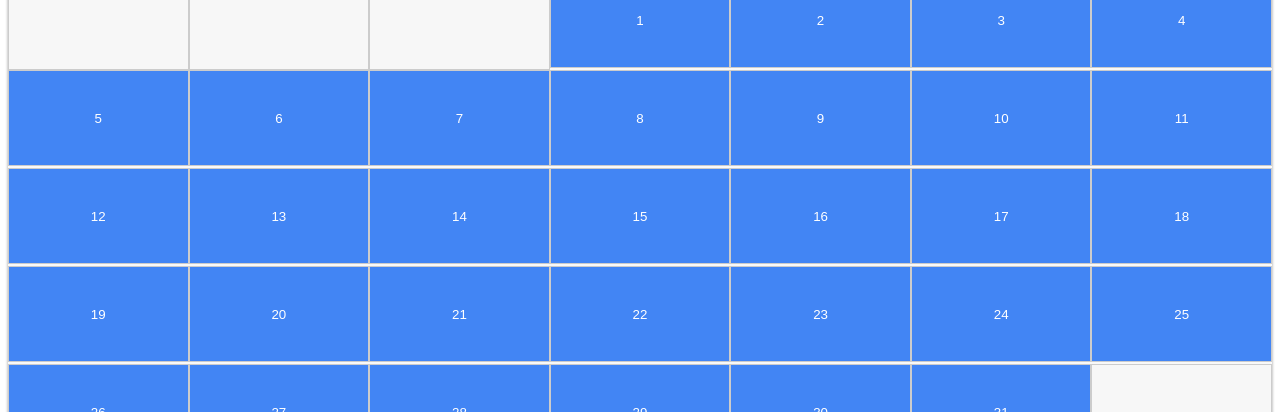
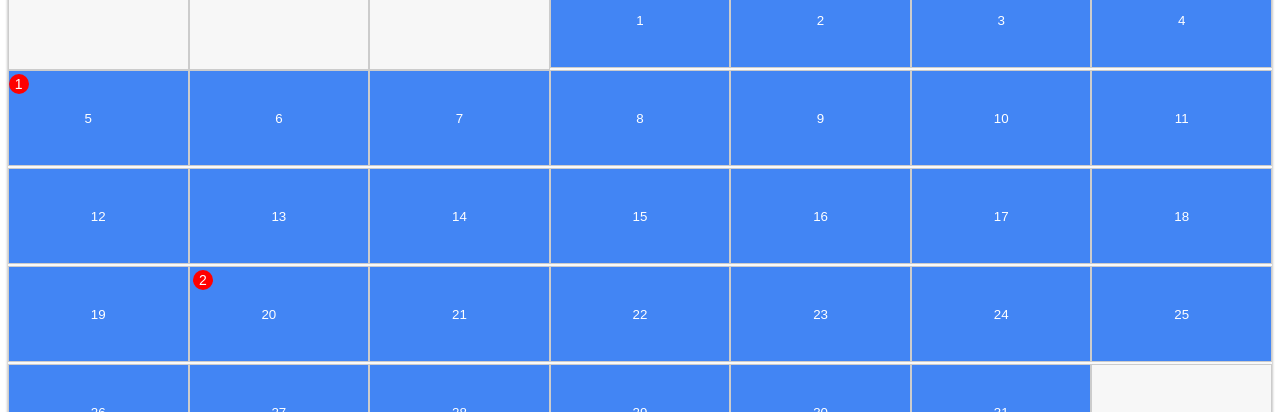
Before and after one commit to geoffreyxu/SpendSmart, a React (Create React App) app: page /plans in a window 1280 px wide. Shown: the part 227-639 px from the top of the page. Built offline with nearby package versions, Linux system fonts and the light colour scheme; no server answers.

Commit message:
added event popup number

```diff
--- a/src/components/plans/Calendar.js
+++ b/src/components/plans/Calendar.js
@@ -8,7 +8,7 @@ function Calendar(){
   const events = [
     {
       title: 'Meeting',
-      date: new Date(2023, 2, 5),
+      date: new Date(2023, 3, 5),
       value: 100
     },
     {
@@ -18,7 +18,7 @@ function Calendar(){
     },
     {
       title: 'Presentation',
-      date: new Date(2023, 2, 28),
+      date: new Date(2023, 3, 20),
       value: 30.94
     },
   ];
@@ -78,6 +78,58 @@ function Calendar(){
     setShowPopup(false);
   };
 
+  function ColoredSquare({backgroundColor, text}) {
+    const style = {
+      width: "20px",
+      height: "20px",
+      borderRadius: "50%",
+      backgroundColor: backgroundColor,
+      position: "relative",
+      top: "-37.5%",
+      left: "-50%",
+    };
+
+    const textStyle = {
+      position: "absolute",
+      top: "50%",
+      left: "50%",
+      transform: "translate(-50%, -50%)",
+      fontSize: "14px",
+      color: "white",
+    };
+
+    return (
+      <div style={style}>
+        <div style={textStyle}>{text}</div>
+      </div>
+    );
+  }
+
+  const renderSquare = (day, month, year) => {
+    let test = [];
+
+    for (let i = 0; i < events.length; i++){
+      if (events[i].date.getFullYear() === year && events[i].date.getMonth() === month + 1 && events[i].date.getDate() === day){
+        test.push(events[i].type)
+      }
+    }
+
+    if (test.length > 0)
+    {
+      return (
+
+        <ColoredSquare backgroundColor="red" text={test.length} />
+
+      )
+    }
+    else
+    {
+      return null;
+    }
+
+  };
+
+
   const renderCalendar = () => {
     return (
       <div className="calendar">
@@ -111,7 +163,7 @@ function Calendar(){
           {days.map((day) => (
             <button key={day} className="day" onClick={() => handleDayClick(day)}>
               {day}
-              {/*renderSquare*/}
+              {renderSquare(day, month, year)}
             </button>
           ))}
           {blanksAfter.map((_, i) => <div key={`after-${i}`} className="blank"></div>)}
```
